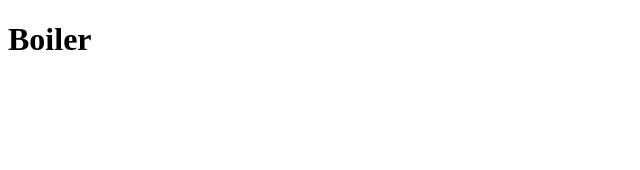
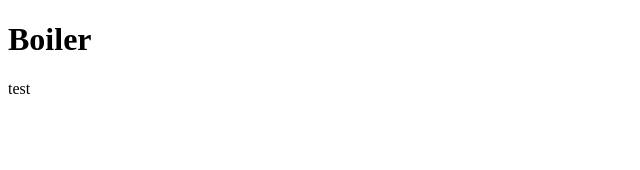
Before and after one commit to carlbenjaminlyon/boiler, a React (Create React App) app in the folder boiler/: page / in a window 1280 px wide. Shown: the top 170 px of the page, without its empty margins (0-640 px from the left). Built offline with nearby package versions, Linux system fonts and the light colour scheme.

Commit message:
importing to app.jsx adding route in return render

```diff
--- a/boiler/src/client/components/App.jsx
+++ b/boiler/src/client/components/App.jsx
@@ -1,5 +1,6 @@
 import React, { useState } from 'react';
 
+import Search from './Search.jsx';
 
 const App = () => {
   const [thing] = useState(null);
@@ -9,6 +10,7 @@ const App = () => {
   return (
     <div>
       <h1>Boiler</h1>
+      <Search />
     </div>
   );
 
```
